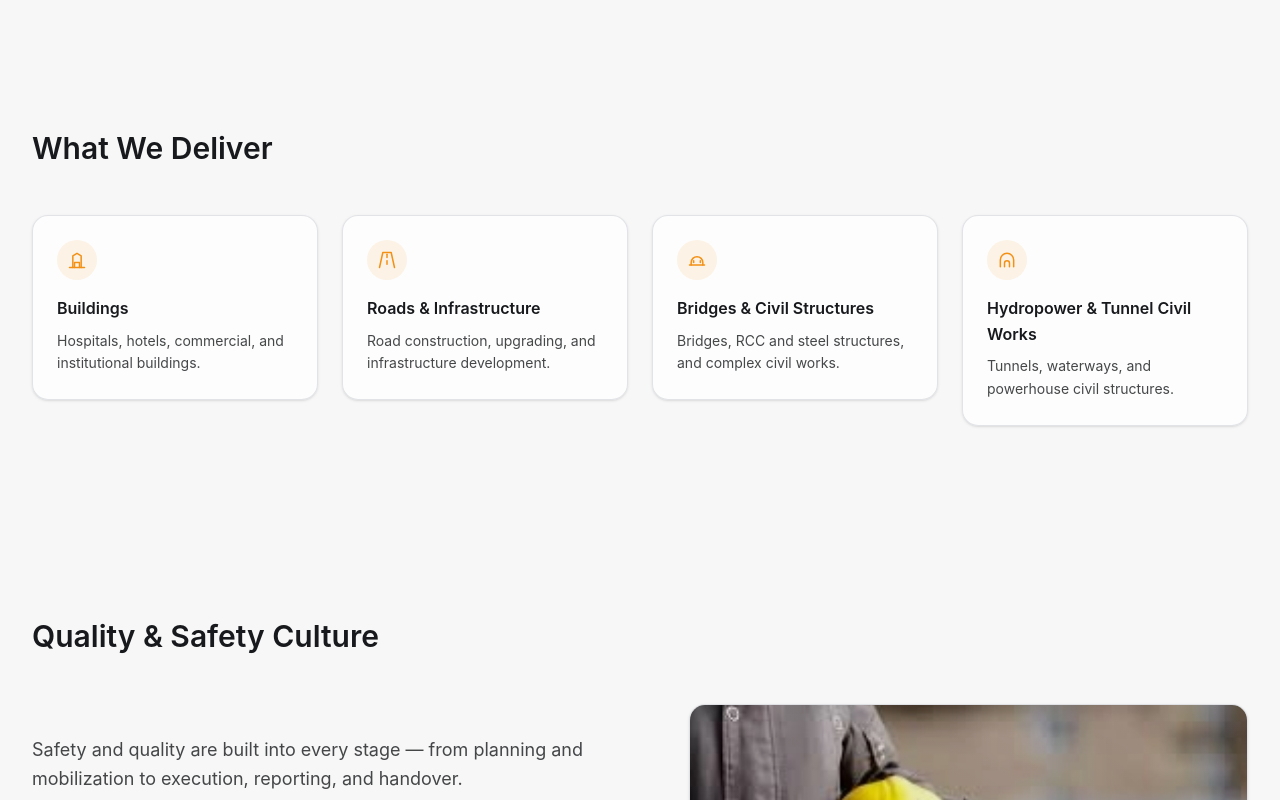
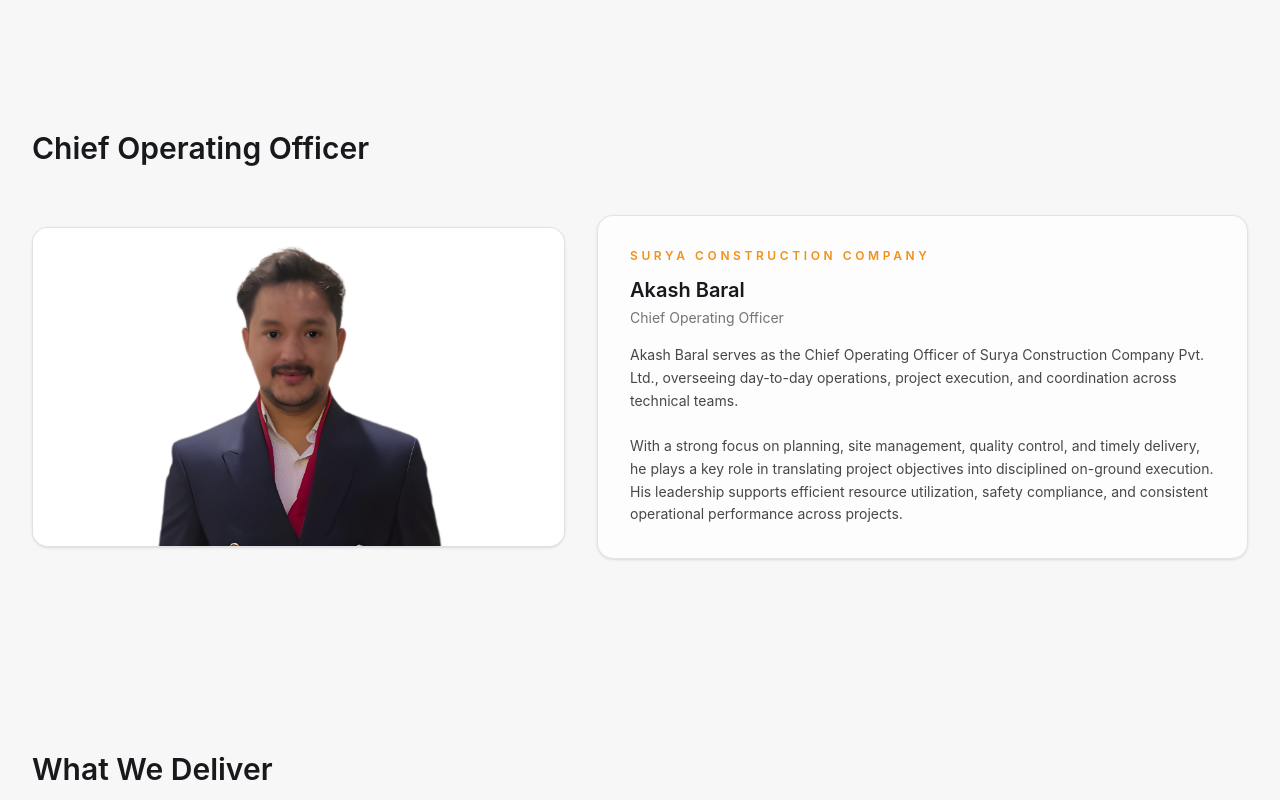
Before and after one commit to Tsuraz14/suryaconstructioncompnay, a Next.js app: page /en/about in a window 1280 px wide. Shown: the part 1680-2480 px from the top of the page. Built offline with nearby package versions, Linux system fonts and the light colour scheme; no server answers.

Commit message:
Refactor code structure for improved readability and maintainability

```diff
--- a/app/[lang]/(site)/about/page.tsx
+++ b/app/[lang]/(site)/about/page.tsx
@@ -109,6 +109,15 @@ export default async function AboutPage({ params }: AboutPageProps) {
     locale === "np"
       ? "जिम्मेवारी, अनुशासित कार्यान्वयन, र दीर्घकालीन ग्राहक विश्वासमा आधारित नेतृत्व।"
       : "Leadership grounded in responsibility, disciplined execution, and long-term client trust.";
+
+  const cooTitle =
+    locale === "np" ? "मुख्य सञ्चालन अधिकृत" : "Chief Operating Officer";
+  const cooRole =
+    locale === "np" ? "मुख्य सञ्चालन अधिकृत" : "Chief Operating Officer";
+  const cooBody =
+    locale === "np"
+      ? "आकाश बराल सूर्य कन्स्ट्रक्सन कम्पनी प्रा.लि. का मुख्य सञ्चालन अधिकृतका रूपमा दैनिक सञ्चालन, परियोजना कार्यान्वयन तथा प्राविधिक टोलीबीचको समन्वयको जिम्मेवारी सम्हाल्दै आएका छन्।\n\nयोजना निर्माण, साइट व्यवस्थापन, गुणस्तर नियन्त्रण तथा समयमै परियोजना सम्पन्न गर्ने विषयमा केन्द्रित रहँदै उहाँले परियोजना उद्देश्यलाई व्यवहारिक र अनुशासित कार्यान्वयनमा रूपान्तरण गर्न महत्वपूर्ण भूमिका निर्वाह गर्नुहुन्छ।"
+      : "Akash Baral serves as the Chief Operating Officer of Surya Construction Company Pvt. Ltd., overseeing day-to-day operations, project execution, and coordination across technical teams.\n\nWith a strong focus on planning, site management, quality control, and timely delivery, he plays a key role in translating project objectives into disciplined on-ground execution. His leadership supports efficient resource utilization, safety compliance, and consistent operational performance across projects.";
 
   const pillars: Pillar[] =
     locale === "np"
@@ -439,6 +448,36 @@ export default async function AboutPage({ params }: AboutPageProps) {
         </div>
       </Section>
 
+      <Section title={cooTitle}>
+        <div className="grid gap-8 lg:grid-cols-[0.9fr_1.1fr] lg:items-center">
+          <Reveal className="group">
+            <div className="relative h-[260px] overflow-hidden rounded-2xl border border-border/70 bg-muted/40 shadow-sm md:h-[320px]">
+              <Image
+                src="/images/about/akash-baral.webp"
+                alt="Akash Baral, Chief Operating Officer of Surya Construction Company Pvt. Ltd."
+                fill
+                className="object-cover transition duration-700 ease-out motion-safe:translate-y-3 motion-safe:group-[.opacity-100]:translate-y-0"
+                sizes="(min-width: 1024px) 40vw, 100vw"
+              />
+            </div>
+          </Reveal>
+          <Reveal delay={120}>
+            <div className="rounded-2xl border border-border/70 bg-card/70 p-6 shadow-sm transition duration-300 ease-out motion-safe:hover:-translate-y-1 motion-safe:hover:shadow-lg md:p-8">
+              <p className="text-xs font-semibold uppercase tracking-[0.3em] text-brand">
+                {labels.companyName}
+              </p>
+              <h3 className="mt-3 text-xl font-semibold text-foreground">
+                Akash Baral
+              </h3>
+              <p className="mt-1 text-sm text-foreground/60">{cooRole}</p>
+              <p className="mt-4 whitespace-pre-line text-sm leading-relaxed text-foreground/80">
+                {cooBody}
+              </p>
+            </div>
+          </Reveal>
+        </div>
+      </Section>
+
       <Section title={locale === "np" ? "हामी के प्रदान गर्छौं" : "What We Deliver"}>
         <div className="grid gap-6 md:grid-cols-2 lg:grid-cols-4">
           {pillars.map((pillar, index) => (
```
Also changed, not shown: public/images/about/akash-baral.webp (added), public/images/about/leadership.webp.
